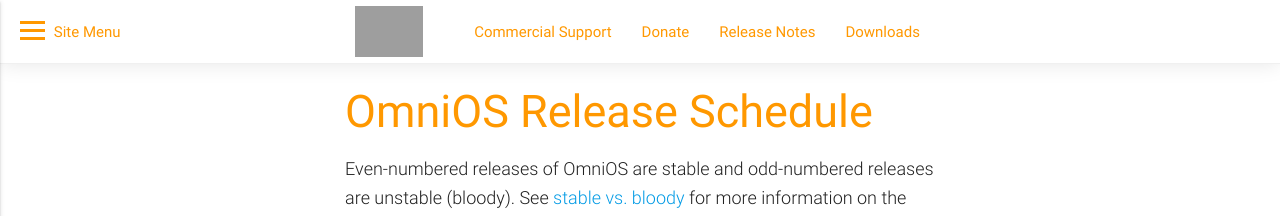
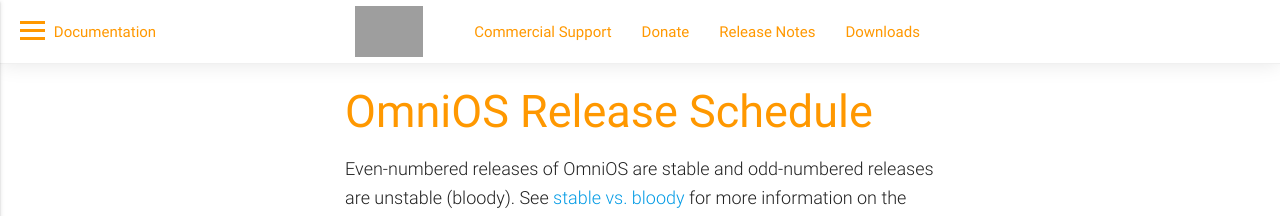
Before and after one commit to omniosorg/omniosorg.github.io, a Jekyll site: the page built from schedule.md, in a window 1280 px wide. Shown: the top 216 px of the page. Built offline with Jekyll 4.4.1, drawn with Linux system fonts in a browser that asks for light colours; comment, search, counter and statistics services are not loaded; grey boxes are pictures that could not be loaded.

Commit message:
rename Site Menu to Documentation ...

```diff
--- a/_includes/header.html
+++ b/_includes/header.html
@@ -31,7 +31,7 @@
 </ul>
 <a href="#" class="menu-button" data-activates="slide-out">
     <span class="burger-icon"></span>
-    <span class="burger-text">Site Menu</span>
+    <span class="burger-text">Documentation</span>
 </a>
 <div class="navbar-fixed">
     <nav class="white orange-text">
--- a/_includes/header_wide.html
+++ b/_includes/header_wide.html
@@ -30,7 +30,7 @@
 </ul>
 <a href="#" class="menu-button" data-activates="slide-out">
     <span class="burger-icon"></span>
-    <span class="burger-text">Site Menu</span>
+    <span class="burger-text">Documentation</span>
 </a>
 <div class="navbar-fixed">
     <nav class="white orange-text">
```
